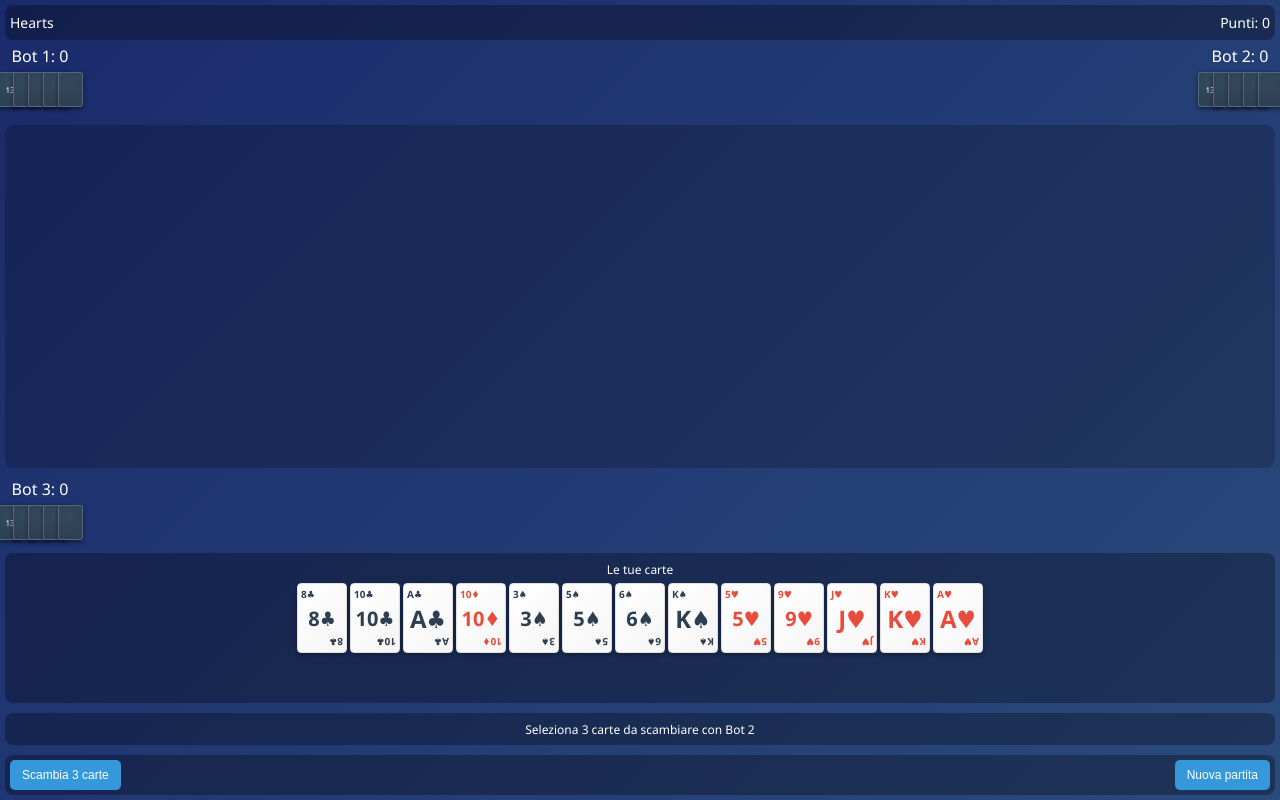
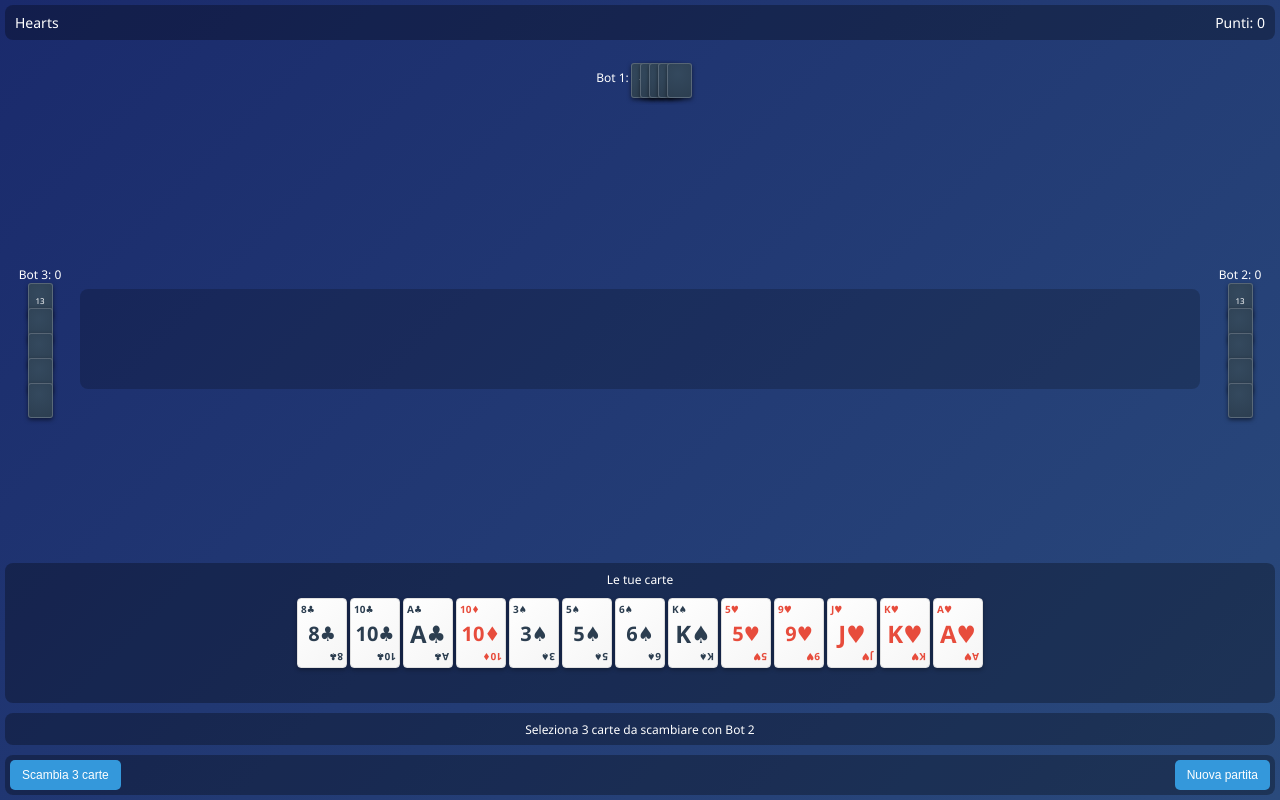
Before and after one commit to retegramnews24/hearts, a plain HTML site: page index.html in a window 1280 px wide. Drawn offline with Linux system fonts and the light colour scheme.

Commit message:
Update index.html

```diff
--- a/index.html
+++ b/index.html
@@ -18,6 +18,7 @@
             background: linear-gradient(135deg, #1a2a6c, #2a4a7c);
             color: white;
             height: 100vh;
+            width: 100vw;
             overflow: hidden;
             display: flex;
             flex-direction: column;
@@ -28,11 +29,12 @@
             display: flex;
             justify-content: space-between;
             align-items: center;
-            padding: 8px 5px;
+            padding: 8px 10px;
             background: rgba(0, 0, 0, 0.3);
             border-radius: 8px;
             margin-bottom: 5px;
             font-size: 14px;
+            flex-shrink: 0;
         }
 
         .game-container {
@@ -40,25 +42,79 @@
             flex-direction: column;
             flex: 1;
             gap: 5px;
+            min-height: 0;
+            width: 100%;
         }
 
-        .opponents {
+        .table-area {
+            flex: 1;
+            display: flex;
+            flex-direction: column;
+            min-height: 0;
+            position: relative;
+        }
+
+        .top-player {
+            display: flex;
+            justify-content: center;
+            align-items: center;
+            height: 70px;
+            flex-shrink: 0;
+        }
+
+        .middle-area {
             display: flex;
             justify-content: space-between;
-            height: 70px;
+            align-items: center;
+            flex: 1;
+            min-height: 0;
         }
 
-        .opponent {
+        .side-player {
             display: flex;
             flex-direction: column;
             align-items: center;
             width: 70px;
+            flex-shrink: 0;
+        }
+
+        .table {
+            flex: 1;
+            display: flex;
+            justify-content: center;
+            align-items: center;
+            position: relative;
+            background: rgba(0, 0, 0, 0.2);
+            border-radius: 8px;
+            margin: 0 5px;
+            min-height: 100px;
+            overflow: hidden;
+        }
+
+        .bottom-player {
+            height: 140px;
+            background: rgba(0, 0, 0, 0.3);
+            border-radius: 8px;
+            padding: 8px;
+            display: flex;
+            flex-direction: column;
+            flex-shrink: 0;
+        }
+
+        .player-label {
+            text-align: center;
+            font-size: 12px;
+            margin-bottom: 5px;
         }
 
         .opponent-cards {
             display: flex;
             justify-content: center;
-            margin-top: 5px;
+            align-items: center;
+        }
+
+        .side-player .opponent-cards {
+            flex-direction: column;
         }
 
         .card-back {
@@ -72,89 +128,16 @@
             justify-content: center;
             color: white;
             font-size: 8px;
-            margin: 0 -5px;
             border: 1px solid rgba(255, 255, 255, 0.2);
             background-image: radial-gradient(circle at 10px 10px, #34495e, #2c3e50);
         }
 
-        .table {
-            flex: 1;
-            display: flex;
-            justify-content: center;
-            align-items: center;
-            position: relative;
-            background: rgba(0, 0, 0, 0.2);
-            border-radius: 8px;
-            margin: 5px 0;
-            min-height: 120px;
-            overflow: hidden;
+        .top-player .card-back {
+            margin: 0 -8px;
         }
 
-        .table-center {
-            position: relative;
-            width: 100%;
-            height: 100%;
-            display: flex;
-            justify-content: center;
-            align-items: center;
-        }
-
-        .center-card {
-            width: 50px;
-            height: 70px;
-            background: white;
-            border-radius: 4px;
-            display: flex;
-            flex-direction: column;
-            justify-content: space-between;
-            padding: 3px;
-            box-shadow: 0 3px 6px rgba(0, 0, 0, 0.3);
-            position: absolute;
-            background: linear-gradient(135deg, #ffffff, #f5f5f5);
-            border: 1px solid #e0e0e0;
-            z-index: 1;
-        }
-
-        .card-top, .card-bottom {
-            font-size: 10px;
-            font-weight: bold;
-            display: flex;
-            align-items: center;
-            justify-content: space-between;
-        }
-
-        .card-bottom {
-            transform: rotate(180deg);
-        }
-
-        .card-center {
-            flex: 1;
-            display: flex;
-            align-items: center;
-            justify-content: center;
-            font-size: 24px;
-            font-weight: bold;
-        }
-
-        .card-center.small {
-            font-size: 20px;
-        }
-
-        .hearts, .diamonds {
-            color: #e74c3c;
-        }
-
-        .clubs, .spades {
-            color: #2c3e50;
-        }
-
-        .player-area {
-            height: 150px;
-            background: rgba(0, 0, 0, 0.3);
-            border-radius: 8px;
-            padding: 8px;
-            display: flex;
-            flex-direction: column;
+        .side-player .card-back {
+            margin: -5px 0;
         }
 
         .player-hand {
@@ -198,6 +181,55 @@
             box-shadow: 0 5px 10px rgba(0, 0, 0, 0.5);
         }
 
+        .card-top, .card-bottom {
+            font-size: 10px;
+            font-weight: bold;
+            display: flex;
+            align-items: center;
+            justify-content: space-between;
+        }
+
+        .card-bottom {
+            transform: rotate(180deg);
+        }
+
+        .card-center {
+            flex: 1;
+            display: flex;
+            align-items: center;
+            justify-content: center;
+            font-size: 24px;
+            font-weight: bold;
+        }
+
+        .card-center.small {
+            font-size: 20px;
+        }
+
+        .hearts, .diamonds {
+            color: #e74c3c;
+        }
+
+        .clubs, .spades {
+            color: #2c3e50;
+        }
+
+        .center-card {
+            width: 50px;
+            height: 70px;
+            background: white;
+            border-radius: 4px;
+            display: flex;
+            flex-direction: column;
+            justify-content: space-between;
+            padding: 3px;
+            box-shadow: 0 3px 6px rgba(0, 0, 0, 0.3);
+            position: absolute;
+            background: linear-gradient(135deg, #ffffff, #f5f5f5);
+            border: 1px solid #e0e0e0;
+            z-index: 1;
+        }
+
         .controls {
             display: flex;
             justify-content: space-between;
@@ -205,6 +237,7 @@
             background: rgba(0, 0, 0, 0.3);
             border-radius: 8px;
             margin-top: 5px;
+            flex-shrink: 0;
         }
 
         button {
@@ -238,6 +271,7 @@
             display: flex;
             align-items: center;
             justify-content: center;
+            flex-shrink: 0;
         }
 
         .modal {
@@ -323,34 +357,38 @@
     </div>
 
     <div class="game-container">
-        <div class="opponents">
-            <div class="opponent" id="opponent1">
-                <div>Bot 1: <span id="score1">0</span></div>
+        <div class="table-area">
+            <!-- Bot 1 - In Alto -->
+            <div class="top-player" id="opponent1">
+                <div class="player-label">Bot 1: <span id="score1">0</span></div>
                 <div class="opponent-cards" id="cards1"></div>
             </div>
-            <div class="opponent" id="opponent2">
-                <div>Bot 2: <span id="score2">0</span></div>
+
+            <div class="middle-area">
+                <!-- Bot 3 - A Sinistra -->
+                <div class="side-player" id="opponent3">
+                    <div class="player-label">Bot 3: <span id="score3">0</span></div>
+                    <div class="opponent-cards" id="cards3"></div>
+                </div>
+
+                <!-- Tavolo Centrale -->
+                <div class="table" id="table">
+                    <!-- Le carte giocate appariranno qui -->
+                </div>
+
+                <!-- Bot 2 - A Destra -->
+                <div class="side-player" id="opponent2">
+                    <div class="player-label">Bot 2: <span id="score2">0</span></div>
                     <div class="opponent-cards" id="cards2"></div>
                 </div>
             </div>
 
-        <div class="table" id="table">
-            <div class="table-center">
-                <!-- Le carte giocate appariranno qui -->
-            </div>
-        </div>
-
-        <div class="opponents">
-            <div class="opponent" id="opponent3">
-                <div>Bot 3: <span id="score3">0</span></div>
-                <div class="opponent-cards" id="cards3"></div>
-            </div>
-        </div>
-
-        <div class="player-area">
-            <div style="text-align: center; font-size: 12px;">Le tue carte</div>
+            <!-- Giocatore Umano - In Basso -->
+            <div class="bottom-player" id="player-area">
+                <div class="player-label">Le tue carte</div>
                 <div class="player-hand" id="player-hand">
                     <!-- Le carte del giocatore appariranno qui -->
+                </div>
             </div>
         </div>
 
@@ -394,7 +432,7 @@
 
     <script>
         // Definizione delle costanti del gioco
-        const SUITS = ['clubs', 'diamonds', 'spades', 'hearts']; // Fiori, Quadri, Picche, Cuori
+        const SUITS = ['clubs', 'diamonds', 'spades', 'hearts'];
         const VALUES = ['2', '3', '4', '5', '6', '7', '8', '9', '10', 'J', 'Q', 'K', 'A'];
         const SYMBOLS = {
             'hearts': '♥',
@@ -403,7 +441,11 @@
             'spades': '♠'
         };
 
-        // Stato del gioco
+        // Stato del gioco - ORDINE CORRETTO IN SENSO ORARIO:
+        // 0: Giocatore umano (basso)
+        // 1: Bot 1 (alto)
+        // 2: Bot 2 (destra)
+        // 3: Bot 3 (sinistra)
         let gameState = {
             deck: [],
             players: [
@@ -417,7 +459,6 @@
             leadSuit: null,
             heartsBroken: false,
             round: 0,
-            passingDirection: 0, // 0: nessuno, 1: destra, 2: sinistra, 3: fronte
             cardsToPass: [],
             gameOver: false,
             passingPhase: true,
@@ -426,7 +467,7 @@
 
         // Elementi DOM
         const playerHandEl = document.getElementById('player-hand');
-        const tableEl = document.querySelector('.table-center');
+        const tableEl = document.getElementById('table');
         const statusEl = document.getElementById('status');
         const passBtn = document.getElementById('pass-btn');
         const newGameBtn = document.getElementById('new-game-btn');
@@ -444,7 +485,7 @@
             setupEventListeners();
 
             // Determina un giocatore casuale con cui scambiare le carte
-            gameState.randomPassTarget = Math.floor(Math.random() * 3) + 1; // 1, 2 o 3
+            gameState.randomPassTarget = Math.floor(Math.random() * 3) + 1;
             const targetNames = {1: "Bot 1", 2: "Bot 2", 3: "Bot 3"};
 
             statusEl.textContent = `Seleziona 3 carte da scambiare con ${targetNames[gameState.randomPassTarget]}`;
@@ -473,7 +514,7 @@
                 gameState.players[i % 4].hand.push(gameState.deck[i]);
             }
 
-            // Ordina le mani per seme e valore (Fiori, Quadri, Picche, Cuori)
+            // Ordina le mani per seme e valore
             for (let player of gameState.players) {
                 player.hand.sort((a, b) => {
                     if (a.suit !== b.suit) {
@@ -540,18 +581,18 @@
 
             // Posizioni finali delle carte (ben distanziate)
             const positions = [
-                { endX: '0px', endY: '60px' },    // Giocatore 0 (in basso)
-                { endX: '0px', endY: '-60px' },   // Giocatore 1 (in alto)
-                { endX: '60px', endY: '0px' },    // Giocatore 2 (a destra)
-                { endX: '-60px', endY: '0px' }    // Giocatore 3 (a sinistra)
+                { endX: '0px', endY: '60px' },    // Giocatore 0 (Tu - basso)
+                { endX: '0px', endY: '-60px' },   // Giocatore 1 (Bot 1 - alto)
+                { endX: '60px', endY: '0px' },    // Giocatore 2 (Bot 2 - destra)
+                { endX: '-60px', endY: '0px' }    // Giocatore 3 (Bot 3 - sinistra)
             ];
 
             // Posizioni di partenza (dai bordi del tavolo)
             const startPositions = [
-                { startX: '0px', startY: '120px' },    // Giocatore 0 (dal basso)
-                { startX: '0px', startY: '-120px' },   // Giocatore 1 (dall'alto)
-                { startX: '120px', startY: '0px' },    // Giocatore 2 (da destra)
-                { startX: '-120px', startY: '0px' }    // Giocatore 3 (da sinistra)
+                { startX: '0px', startY: '120px' },   // Giocatore 0 (Tu - dal basso)
+                { startX: '0px', startY: '-120px' },  // Giocatore 1 (Bot 1 - dall'alto)
+                { startX: '120px', startY: '0px' },   // Giocatore 2 (Bot 2 - da destra)
+                { startX: '-120px', startY: '0px' }   // Giocatore 3 (Bot 3 - da sinistra)
             ];
 
             const pos = positions[playerIndex];
@@ -567,18 +608,37 @@
         }
 
         function updateOpponentCards() {
-            for (let i = 1; i <= 3; i++) {
-                const cardsEl = document.getElementById(`cards${i}`);
-                cardsEl.innerHTML = '';
-
-                // Mostra il numero di carte come carte coperte
-                const cardCount = gameState.players[i].hand.length;
-                for (let j = 0; j < Math.min(cardCount, 5); j++) {
+            // Bot 1 (alto) - carte orizzontali
+            const cards1El = document.getElementById('cards1');
+            cards1El.innerHTML = '';
+            const cardCount1 = gameState.players[1].hand.length;
+            for (let j = 0; j < Math.min(cardCount1, 5); j++) {
                 const cardBack = document.createElement('div');
                 cardBack.className = 'card-back';
-                    if (j === 0) cardBack.textContent = cardCount;
-                    cardsEl.appendChild(cardBack);
+                if (j === 0) cardBack.textContent = cardCount1;
+                cards1El.appendChild(cardBack);
             }
+
+            // Bot 2 (destra) - carte verticali
+            const cards2El = document.getElementById('cards2');
+            cards2El.innerHTML = '';
+            const cardCount2 = gameState.players[2].hand.length;
+            for (let j = 0; j < Math.min(cardCount2, 5); j++) {
+                const cardBack = document.createElement('div');
+                cardBack.className = 'card-back';
+                if (j === 0) cardBack.textContent = cardCount2;
+                cards2El.appendChild(cardBack);
+            }
+
+            // Bot 3 (sinistra) - carte verticali
+            const cards3El = document.getElementById('cards3');
+            cards3El.innerHTML = '';
+            const cardCount3 = gameState.players[3].hand.length;
+            for (let j = 0; j < Math.min(cardCount3, 5); j++) {
+                const cardBack = document.createElement('div');
+                cardBack.className = 'card-back';
+                if (j === 0) cardBack.textContent = cardCount3;
+                cards3El.appendChild(cardBack);
             }
         }
 
@@ -660,7 +720,7 @@
             if (gameState.trick.length === 4) {
                 setTimeout(completeTrick, 1500);
             } else {
-                // Passa al prossimo giocatore
+                // Passa al prossimo giocatore in senso orario: 0->1->2->3->0
                 gameState.currentPlayer = (gameState.currentPlayer + 1) % 4;
                 statusEl.textContent = `Turno di ${gameState.players[gameState.currentPlayer].name}`;
 
@@ -701,7 +761,7 @@
 
                 if (followSuitMoves.length > 0) {
                     // Gioca la carta più alta se si vuole prendere il trick, altrimenti la più bassa
-                    const wantToTakeTrick = Math.random() > 0.7; // 30% di probabilità di voler prendere il trick
+                    const wantToTakeTrick = Math.random() > 0.7;
 
                     if (wantToTakeTrick) {
                         selectedMove = followSuitMoves.reduce((highest, current) =>
@@ -839,7 +899,6 @@
 
                 // Strategia semplice: passa le carte più alte (cuori e regina di picche)
                 const sortedHand = [...bot.hand].sort((a, b) => {
-                    // Dai priorità alla regina di picche e ai cuori
                     const aValue = (a.suit === 'spades' && a.value === 'Q') ? 100 :
                                   (a.suit === 'hearts') ? VALUES.indexOf(a.value) + 50 : VALUES.indexOf(a.value);
                     const bValue = (b.suit === 'spades' && b.value === 'Q') ? 100 :
@@ -908,7 +967,7 @@
                     return i;
                 }
             }
-            return 0; // Fallback al giocatore umano
+            return 0;
         }
 
         function endRound() {
@@ -916,7 +975,7 @@
             let roundScores = [0, 0, 0, 0];
 
             // Controlla se qualcuno ha fatto "shoot the moon" (preso tutti i punti)
-            const allPoints = [26, 26, 26, 26]; // 13 cuori + regina di picche = 26 punti
+            const allPoints = [26, 26, 26, 26];
             let shooter = -1;
 
             for (let i = 0; i < 4; i++) {
@@ -927,7 +986,6 @@
             }
 
             if (shooter !== -1) {
-                // Chi ha preso tutti i punti assegna 26 punti a tutti gli altri
                 for (let i = 0; i < 4; i++) {
                     if (i === shooter) {
                         roundScores[i] = 0;
@@ -938,7 +996,6 @@
                 }
                 statusEl.textContent = `${gameState.players[shooter].name} ha preso tutti i punti!`;
             } else {
-                // Punteggio normale
                 for (let i = 0; i < 4; i++) {
                     roundScores[i] = gameState.players[i].score;
                 }
@@ -958,7 +1015,7 @@
             gameState.round++;
 
             // Determina un nuovo giocatore casuale con cui scambiare
-            gameState.randomPassTarget = Math.floor(Math.random() * 3) + 1; // 1, 2 o 3
+            gameState.randomPassTarget = Math.floor(Math.random() * 3) + 1;
             const targetNames = {1: "Bot 1", 2: "Bot 2", 3: "Bot 3"};
 
             // Fase di scambio delle carte
@@ -1025,7 +1082,6 @@
                 leadSuit: null,
                 heartsBroken: false,
                 round: 0,
-                passingDirection: 0,
                 cardsToPass: [],
                 gameOver: false,
                 passingPhase: true,
```
Lines whose indentation alone changed are shown as unchanged.
